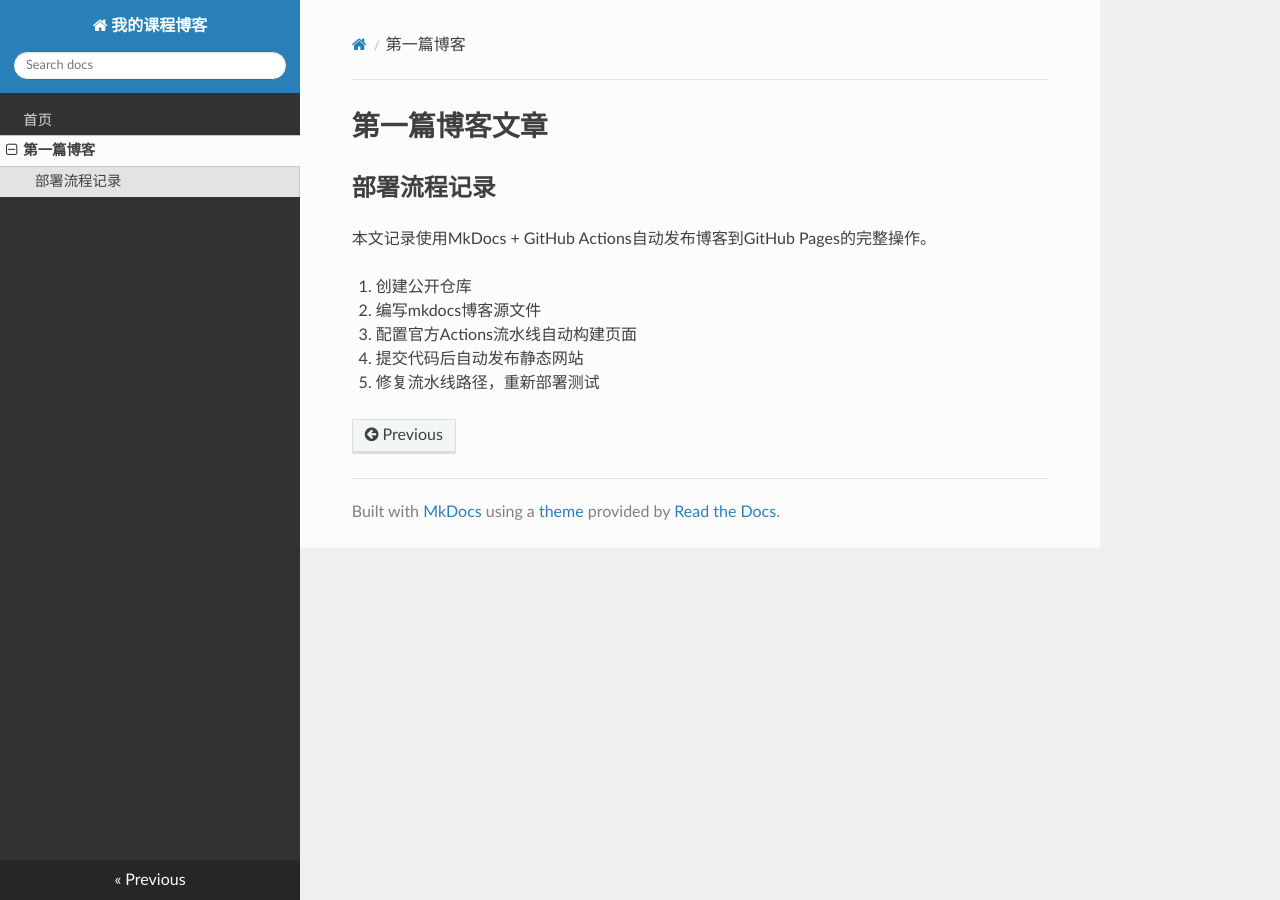
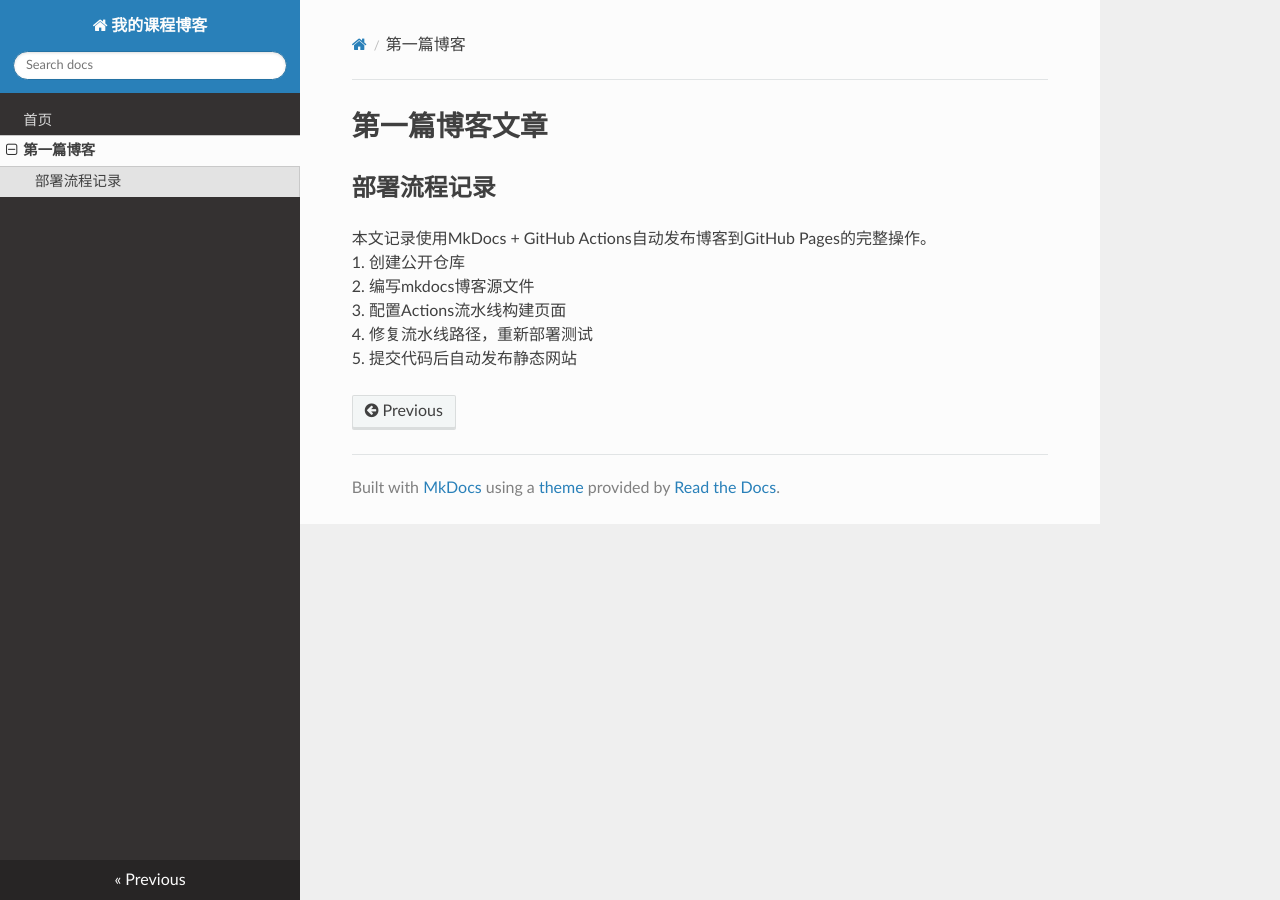
Before and after one commit to ZhangJR7/ZhangJR7.github.io, an MkDocs documentation site: the page built from docs/first-blog.md, in a window 1280 px wide. Built offline with MkDocs 1.6.1, drawn with Linux system fonts in a browser that asks for light colours; nearby versions of some CDN libraries.

Commit message:
Revise deployment steps in first blog article
Updated the deployment process steps for clarity and format.

```diff
--- a/docs/first-blog.md
+++ b/docs/first-blog.md
@@ -1,9 +1,9 @@
 # 第一篇博客文章
 ## 部署流程记录
 本文记录使用MkDocs + GitHub Actions自动发布博客到GitHub Pages的完整操作。
-
-1. 创建公开仓库
-2. 编写mkdocs博客源文件
-3. 配置官方Actions流水线自动构建页面
-4. 提交代码后自动发布静态网站
-5. 修复流水线路径，重新部署测试
+<br>
+1. 创建公开仓库<br>
+2. 编写mkdocs博客源文件<br>
+3. 配置Actions流水线构建页面<br>
+4. 修复流水线路径，重新部署测试<br>
+5. 提交代码后自动发布静态网站<br>
```
